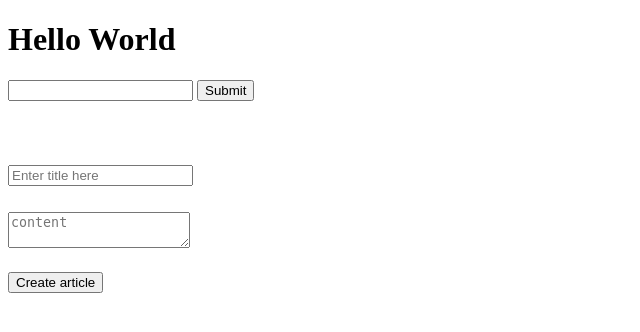
After one commit to ap221882/django-pjct-basic, a Django app: page /articles/create/ in a window 1280 px wide. The commit adds this page. Shown: the top 332 px of the page, without its empty margins (0-640 px from the left). Run offline with Django 3.2, Linux system fonts and the light colour scheme.

Commit message:
Added searchById and formToCreate

```diff
--- a/articles/views.py
+++ b/articles/views.py
@@ -1,3 +1,4 @@
+from django.db.models import query
 from django.shortcuts import render
 from .models import Article
 
@@ -10,3 +11,36 @@ def article_detail_view(request, id=None):
         "object":article_obj,
     }
     return render(request, "articles/detail.html", context=context) #request is used afterwards in templates
+
+# @csrf_exempt
+def article_create_view(request, id=None):
+    context = {}
+    if request.method == 'POST':
+        # print(request.POST)
+        title = request.POST.get('title')
+        content = request.POST.get('content')
+        print(title,content)
+        article_object = Article.objects.create(title=title,content=content)
+        context['object'] = article_object
+        # context['title'] = title
+        # context['content'] = content
+        context['created'] = True
+    return render(request, "articles/create.html", context=context)
+
+
+def article_search_view(request):
+    # print(dir(request))
+    print(request.GET)
+    query_dict = request.GET # this is a dictionary
+    # query = query_dict.get('q')
+    try:
+        query = int(query_dict.get('q'))
+    except:
+        query = None
+    article_obj = None
+    if query is not None:
+        article_obj = Article.objects.get(id=query)
+    context = {
+        "object":article_obj,
+    }
+    return render(request,"articles/search.html", context=context)
--- /dev/null
+++ b/templates/articles/create.html
@@ -0,0 +1,25 @@
+{% extends "base.html" %}
+
+{% block content %}
+
+{% if not created %}
+<div style="margin-top: 4rem;">
+    <form action="/articles/create/" method="post">
+        <div style="margin-bottom: 0.5rem;">
+            <input type="text" name='title' placeholder="Enter title here">
+        </div>
+        {% csrf_token %}
+        <br>
+        <div style="margin-bottom: 2px;">
+            <textarea name="content" placeholder="content"></textarea>
+        </div>
+        <br>
+        <button type="submit">Create article</button>
+    </form>
+</div>
+{% else %}
+
+<p>Your article was created</p>
+<a href="/articles/{{object.id}}/">{{object.title}} - {{object.content}}</a>
+{%endif%}
+{% endblock content %}
--- a/templates/base.html
+++ b/templates/base.html
@@ -6,7 +6,12 @@
 </head>
 
 <body>
-    <p>This will be inherited</p>
+
+    <h1>Hello World</h1>
+    <form action="/articles/" method="GET">
+        <input type="text" name="q">
+        <input type="submit">
+    </form>
     {% block content %}
     <p>This will be replaced</p>
     {% endblock %}
--- a/trydjango/urls.py
+++ b/trydjango/urls.py
@@ -20,8 +20,10 @@ from .views import home_view
 from articles import views
 
 urlpatterns = [
+    path("", home_view),
+    path("articles/", views.article_search_view),
+    path("articles/create/", views.article_create_view),
+    path("articles/<int:id>/", views.article_detail_view),
     path('admin/', admin.site.urls),
-    path("articles/<int:id>/", views.article_detail_view),
     # re_path(r'articles/(?P<id>\d+)/$',home_view)
-    path("", home_view)
 ]
```
Also changed, not shown: templates/articles/search.html (added, +11 -0 lines), db.sqlite3.
